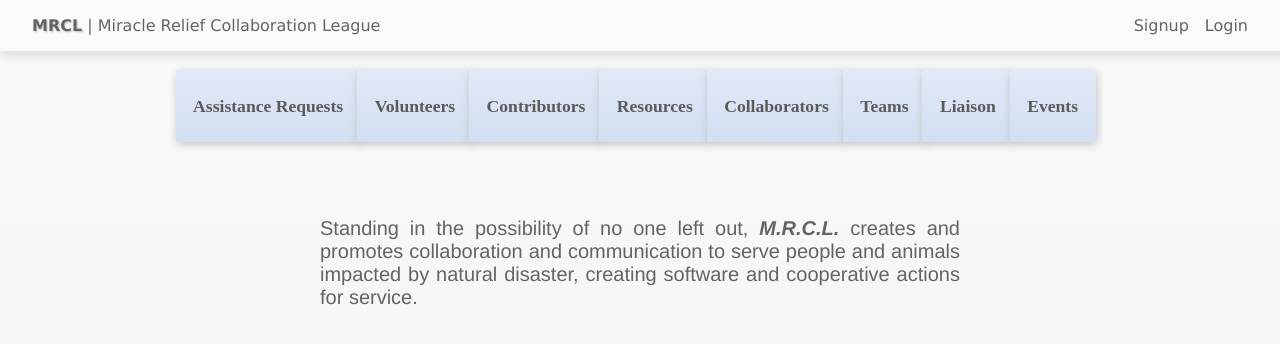
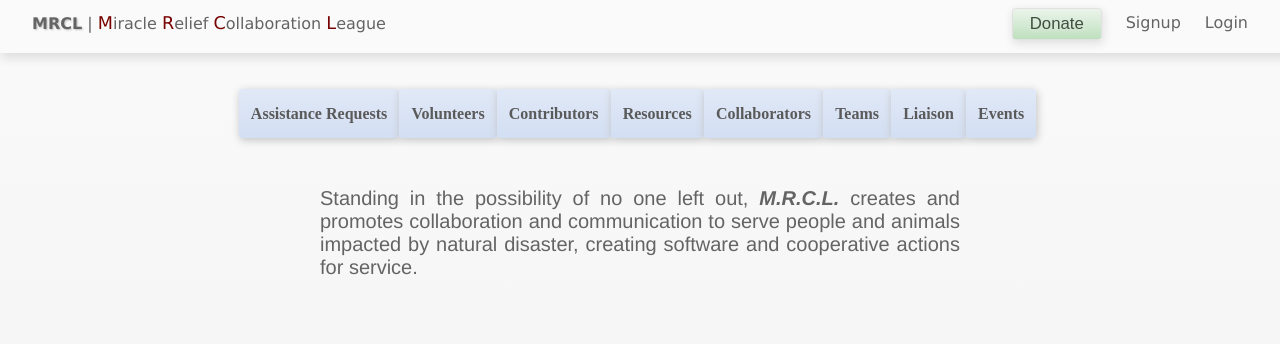
Before and after one commit to miracleteamrelief/mtr_web_app, a Flask app: page / in a window 1280 px wide. Shown: the top 344 px of the page. Run offline with Flask 2, Linux system fonts and the light colour scheme; parts of the project's set-up code (start-up, migrations or seed data) failed here and were passed over.

Commit message:
Styling updates to home page

```diff
--- a/app/templates/layout1.html
+++ b/app/templates/layout1.html
@@ -15,44 +15,67 @@
             a:hover {
                 text-shadow: 1px 2px 3px rgb(210, 222, 242);
             }
+            button {
+                border: none;
+                background: linear-gradient(rgb(235, 244, 235), rgb(190, 224, 190));
+                border-radius: .2em;
+                color: rgb(60, 80, 60);
+                padding: .3em 1em .3em 1em;
+                font-size: 1em;
+                text-shadow: 1px 1px 5px rgb(230, 230, 230);
+                font-size: 1.05em;
+                box-shadow: 1px 3px 10px rgb(220, 220, 220);
+                border: 1px solid rgb(225, 225, 225);
+            }
+            button:hover {
+                background: linear-gradient(rgb(190, 224, 190), rgb(235, 244, 235));
+            }
             #header {
-                padding: 1em 2em 1em 2em;
+                padding: .8em 2em .8em 2em;
                 box-shadow: 1px 5px 10px rgb(220, 220, 220);
                 background-color: rgb(250, 250, 250);
                 position: fixed;
                 width: 100%;
-                margin-top: -6em;
+                margin-top: -6.5em;
+            }
+            .alliteration {
+                color: rgb(120, 0, 0);
+                font-size: 1.1em;
             }
             .admin {
                 float: right;
-                margin-right: 1em;
+                margin-right: 1.5em;
             }
             .admin:hover {
 
             }
+            #donate {
+                /*text-shadow: 1px 1px 3px silver;*/
+                margin-top: -.3em;
+            }
             #navBar {
                 /*clear: both;*/
-                margin: 6em 0;
+                margin: 6.5em 0;
             }
             .nav {
-                font-size: 1.1em;
-                margin-left: -.5em;
+                /*font-size: 1.1em;*/
+                margin-left: -.31em;
                 border-radius: .15em;
                 font-family: Avenir;
-                padding: 1.5em 1em 1.5em 1em;
+                padding: 1em .75em 1em .75em;
                 background: linear-gradient(rgb(225, 233, 247), rgb(210, 222, 242));
                 color: rgb(90, 90, 90);
                 box-shadow: 1px 2px 8px silver;
                 font-weight: bold;
             }
             .nav:hover {
-                padding: 2em 1em 2em 1em;
+                padding: 1.5em .75em 1.5em .75em;
                 background: linear-gradient(rgb(210, 222, 242), rgb(225, 233, 247));
                 text-shadow: 1px 1px 2px rgb(200, 200, 200);
                 color: rgb(70, 70, 70);
             }
             #main {
-                margin: 5em auto;
+                margin: -2em auto 7em auto;
                 width: 50%;
                 text-align: justify;
                 font-family: Helvetica;
@@ -66,9 +89,10 @@
     </head>
     <body>
         <div id="header">
-            <span style="text-shadow:1px 1px 2px silver"><b><a href="/">MRCL</a></b></span> | Miracle Relief Collaboration League
+            <span style="text-shadow:1px 1px 2px silver"><b><a href="/">MRCL</a></b></span> | <span class="alliteration">M</span>iracle <span class="alliteration">R</span>elief <span class="alliteration">C</span>ollaboration <span class="alliteration">L</span>eague
             <span class="admin" style="margin-right: 4em;"><a href="/login">Login</a></span>
             <span class="admin"><a href="/signup">Signup</a></span>
+            <span class="admin donate"><a href="/donate"><button id="donate">Donate</button></a></span>
         </div>
         <div id="navBar">
             <center>
@@ -84,23 +108,7 @@
         </div>
         <div id="main">
             <p>Standing in the possibility of no one left out, <i><b>M.R.C.L.</b></i> creates and promotes collaboration and communication to serve people and animals impacted by natural disaster, creating software and cooperative actions for service.</p>
-<!--             <p>Standing in the possibility of no one left out, <i>Miracle Relief Collaboration League</i> creates and promotes collaboration and communication to serve people and animals impacted by natural disaster, creating software and cooperative actions for service.</p>
-            <p>Standing in the possibility of no one left out, <i>Miracle Relief Collaboration League</i> creates and promotes collaboration and communication to serve people and animals impacted by natural disaster, creating software and cooperative actions for service.</p>
-            <p>Standing in the possibility of no one left out, <i>Miracle Relief Collaboration League</i> creates and promotes collaboration and communication to serve people and animals impacted by natural disaster, creating software and cooperative actions for service.</p>
-            <p>Standing in the possibility of no one left out, <i>Miracle Relief Collaboration League</i> creates and promotes collaboration and communication to serve people and animals impacted by natural disaster, creating software and cooperative actions for service.</p>
-            <p>Standing in the possibility of no one left out, <i>Miracle Relief Collaboration League</i> creates and promotes collaboration and communication to serve people and animals impacted by natural disaster, creating software and cooperative actions for service.</p>
-            <p>Standing in the possibility of no one left out, <i>Miracle Relief Collaboration League</i> creates and promotes collaboration and communication to serve people and animals impacted by natural disaster, creating software and cooperative actions for service.</p>
-            <p>Standing in the possibility of no one left out, <i>Miracle Relief Collaboration League</i> creates and promotes collaboration and communication to serve people and animals impacted by natural disaster, creating software and cooperative actions for service.</p>
-            <p>Standing in the possibility of no one left out, <i>Miracle Relief Collaboration League</i> creates and promotes collaboration and communication to serve people and animals impacted by natural disaster, creating software and cooperative actions for service.</p>
-            <p>Standing in the possibility of no one left out, <i>Miracle Relief Collaboration League</i> creates and promotes collaboration and communication to serve people and animals impacted by natural disaster, creating software and cooperative actions for service.</p>
-            <p>Standing in the possibility of no one left out, <i>Miracle Relief Collaboration League</i> creates and promotes collaboration and communication to serve people and animals impacted by natural disaster, creating software and cooperative actions for service.</p>
-            <p>Standing in the possibility of no one left out, <i>Miracle Relief Collaboration League</i> creates and promotes collaboration and communication to serve people and animals impacted by natural disaster, creating software and cooperative actions for service.</p>
-            <p>Standing in the possibility of no one left out, <i>Miracle Relief Collaboration League</i> creates and promotes collaboration and communication to serve people and animals impacted by natural disaster, creating software and cooperative actions for service.</p>
-            <p>Standing in the possibility of no one left out, <i>Miracle Relief Collaboration League</i> creates and promotes collaboration and communication to serve people and animals impacted by natural disaster, creating software and cooperative actions for service.</p>
-            <p>Standing in the possibility of no one left out, <i>Miracle Relief Collaboration League</i> creates and promotes collaboration and communication to serve people and animals impacted by natural disaster, creating software and cooperative actions for service.</p>
-            <p>Standing in the possibility of no one left out, <i>Miracle Relief Collaboration League</i> creates and promotes collaboration and communication to serve people and animals impacted by natural disaster, creating software and cooperative actions for service.</p>
-            <p>Standing in the possibility of no one left out, <i>Miracle Relief Collaboration League</i> creates and promotes collaboration and communication to serve people and animals impacted by natural disaster, creating software and cooperative actions for service.</p>
-            <p>Standing in the possibility of no one left out, <i>Miracle Relief Collaboration League</i> creates and promotes collaboration and communication to serve people and animals impacted by natural disaster, creating software and cooperative actions for service.</p> -->
+            <!-- <p id="donate"><center><button>Partner with us</button></center></p> -->
         </div>
         <div id="footer"></div>
     </body>
```
